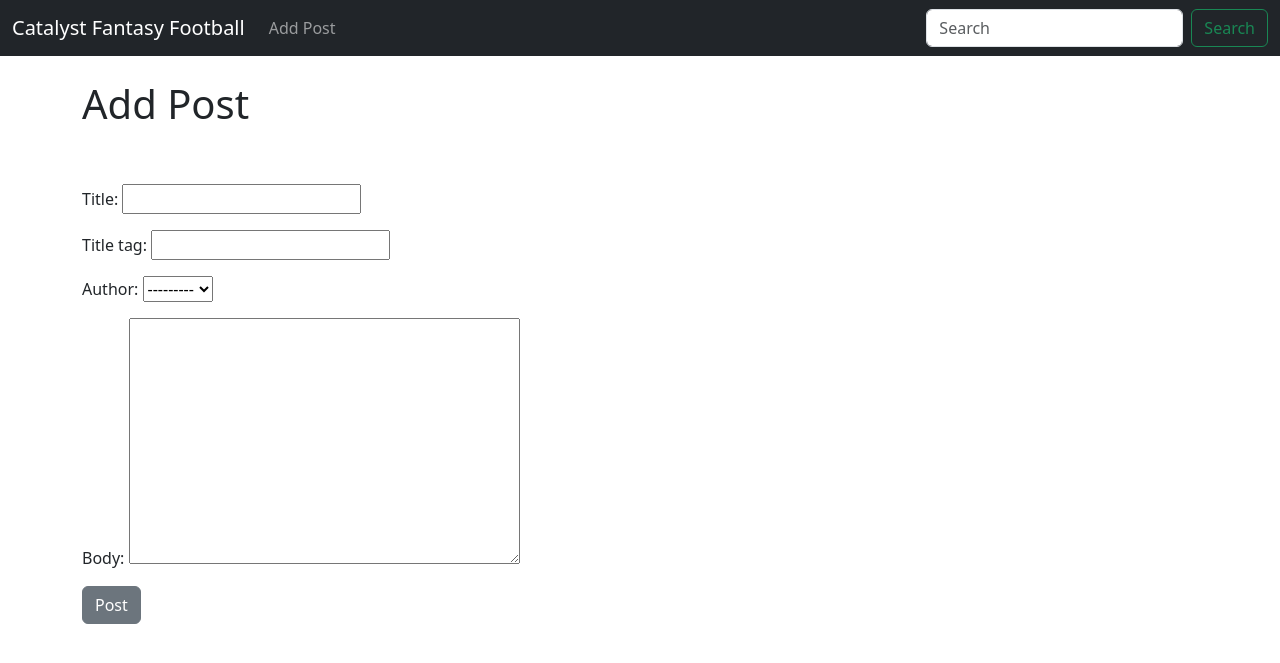
After one commit to bthomp24/catalyst-fantasy-football, a Django app: page /add_post/ in a window 1280 px wide. The commit adds this page. Shown: the top 663 px of the page. Run offline with Django 4.2, Linux system fonts and the light colour scheme; data comes from the database, SQL or seed files in the repository; both versions use the stored data as it was after the commit.

Commit message:
Add Blog Post Page

```diff
--- a/cffwebsite/cffapp/models.py
+++ b/cffwebsite/cffapp/models.py
@@ -1,11 +1,16 @@
 from django.db import models
 from django.contrib.auth.models import User
+from django.urls import reverse
 
 class Post(models.Model):
     title = models.CharField(max_length=255)
-    title_tag = models.CharField(max_length=255, default='Catalyst Fantasy Football')
+    title_tag = models.CharField(max_length=255)
     author = models.ForeignKey(User, on_delete=models.CASCADE)
     body = models.TextField()
 
     def __str__(self):
         return self.title + ' | ' + str(self.author)
+
+    def get_absolute_url(self):
+        #return reverse('article_detail', args=(str(self.id)))
+        return reverse('home')
--- /dev/null
+++ b/cffwebsite/cffapp/templates/add_post.html
@@ -0,0 +1,18 @@
+{% extends 'base.html' %}
+
+{% block title %}
+    Add Post
+{% endblock %}
+
+{% block content %}
+
+<h1>Add Post</h1>
+<br/><br/>
+<form method="POST">
+    {% csrf_token %}
+    {{ form.as_p }}
+    <button class="btn btn-secondary">Post</button>
+</form>
+
+
+{% endblock %}
--- a/cffwebsite/cffapp/templates/base.html
+++ b/cffwebsite/cffapp/templates/base.html
@@ -19,7 +19,7 @@
           <div class="collapse navbar-collapse" id="navbarSupportedContent">
             <ul class="navbar-nav me-auto mb-2 mb-lg-0">
               <li class="nav-item">
-                <a class="nav-link" href="#">Link</a>
+                <a class="nav-link" href="{% url 'add_post' %}">Add Post</a>
               </li>
             </ul>
             <form class="d-flex" role="search">
--- a/cffwebsite/cffapp/templates/home.html
+++ b/cffwebsite/cffapp/templates/home.html
@@ -7,7 +7,7 @@
 
 <ul>
 {% for post in object_list %}
-    <li><a href="{% url 'article-detail' post.pk %}">{{ post.title }}</a> - {{ post.author.first_name }}
+    <li><a href="{% url 'article_detail' post.pk %}">{{ post.title }}</a> - {{ post.author.first_name }}
     {{ post.author.last_name }}<br/>
     {{ post.body }}</li>
 {% endfor %}
--- a/cffwebsite/cffapp/urls.py
+++ b/cffwebsite/cffapp/urls.py
@@ -1,10 +1,10 @@
 from django.urls import path
 #from . import views
-from .views import HomeView, ArticleDetailView
+from .views import HomeView, ArticleDetailView, AddPostView
 
 urlpatterns = [
     #path('', views.home, name="home"),
     path('', HomeView.as_view(), name="home"),
-    path('article/<int:pk>', ArticleDetailView.as_view(), name='article-detail'),
-
+    path('article/<int:pk>', ArticleDetailView.as_view(), name='article_detail'),
+    path('add_post/', AddPostView.as_view(), name='add_post'),
 ]
--- a/cffwebsite/cffapp/views.py
+++ b/cffwebsite/cffapp/views.py
@@ -1,5 +1,5 @@
 from django.shortcuts import render
-from django.views.generic import ListView, DetailView
+from django.views.generic import ListView, DetailView, CreateView
 from .models import Post
 
 #def home(request):
@@ -12,3 +12,9 @@ class HomeView(ListView):
 class ArticleDetailView(DetailView):
     model = Post
     template_name = 'article_details.html'
+
+class AddPostView(CreateView):
+    model = Post
+    template_name = 'add_post.html'
+    fields = '__all__'
+    #fields = ('title', 'body')
```
Also changed, not shown: cffwebsite/db.sqlite3.
